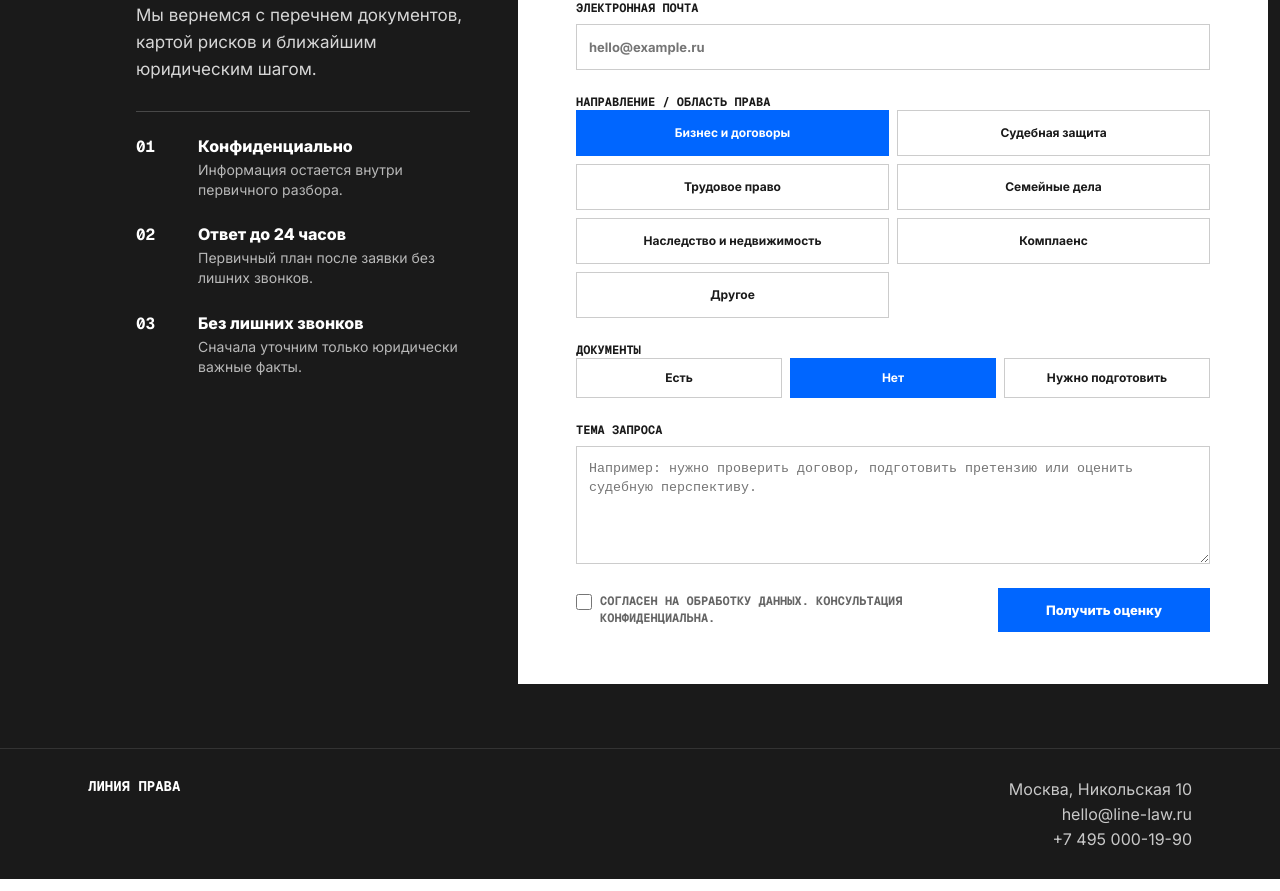
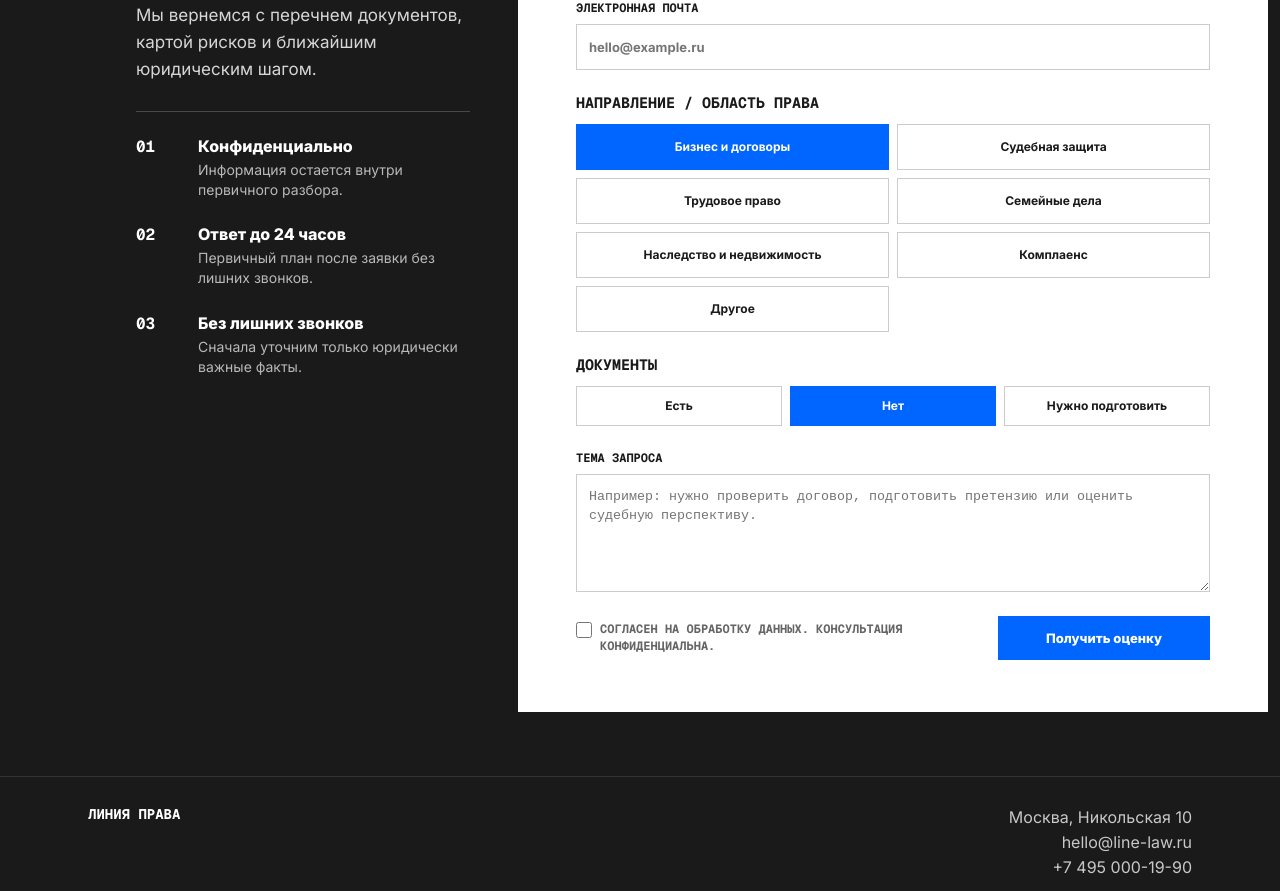
Before and after one commit to 1Alex4949031/juridical-consulting, a Vue app: page / in a window 1280 px wide. Shown: the part 2228-3119 px from the top of the page. Built offline with nearby package versions, Linux system fonts and the light colour scheme.

Commit message:
Styles separated form

```diff
--- a/src/components/ConsultationPanel.vue
+++ b/src/components/ConsultationPanel.vue
@@ -627,7 +627,16 @@ function selectGoal(goalId: string) {
   border: 0;
 }
 
-.segmented-group legend,
+.segmented-group legend {
+  padding: 0;
+  font-family: "Geist Mono", Consolas, monospace;
+  font-size: 0.9375rem;
+  font-weight: 700;
+  line-height: 1.2;
+  text-transform: uppercase;
+  margin-bottom: var(--space-3);
+}
+
 .contact-form label > span {
   padding: 0;
   font-family: "Geist Mono", Consolas, monospace;
```
